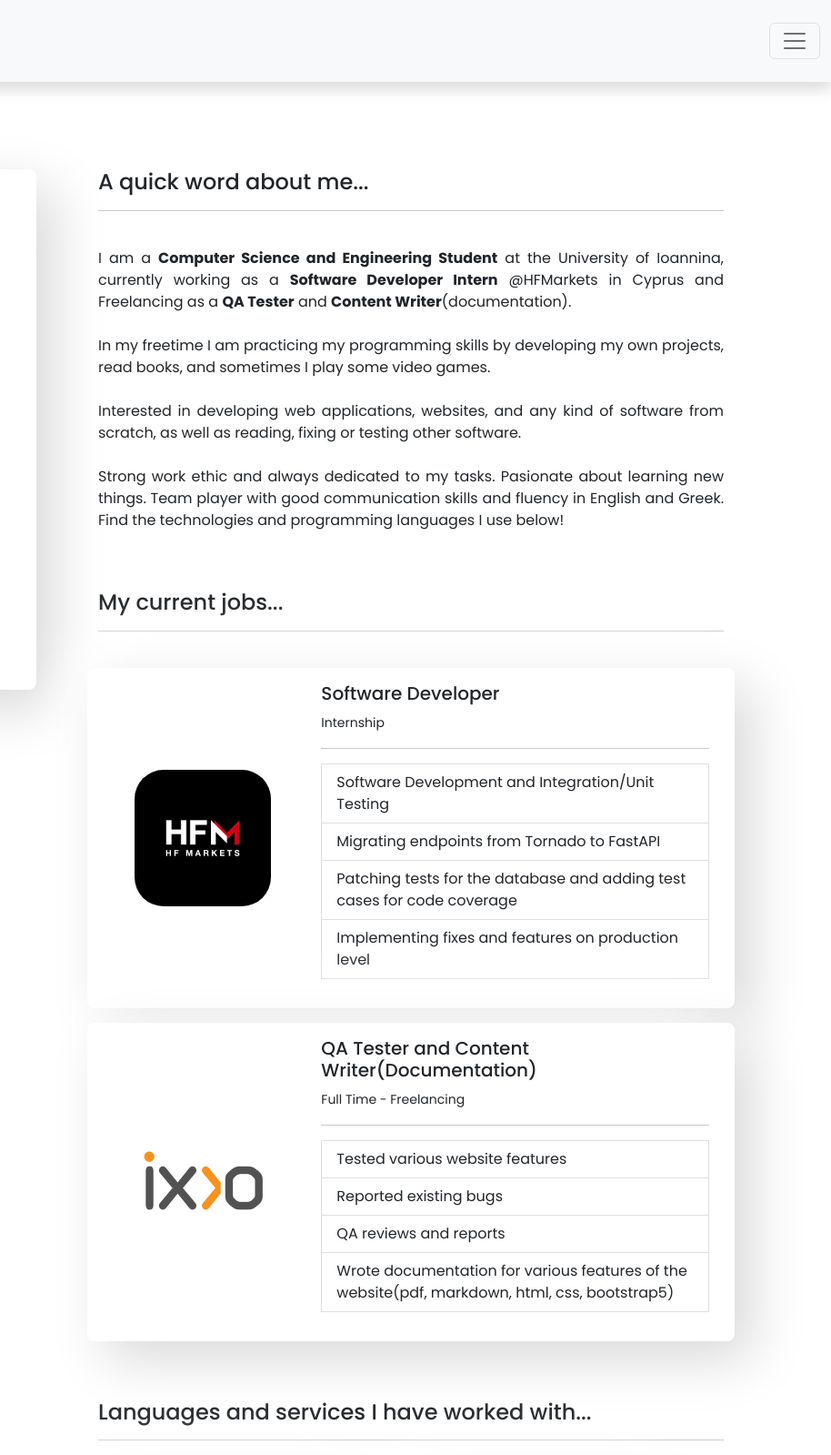
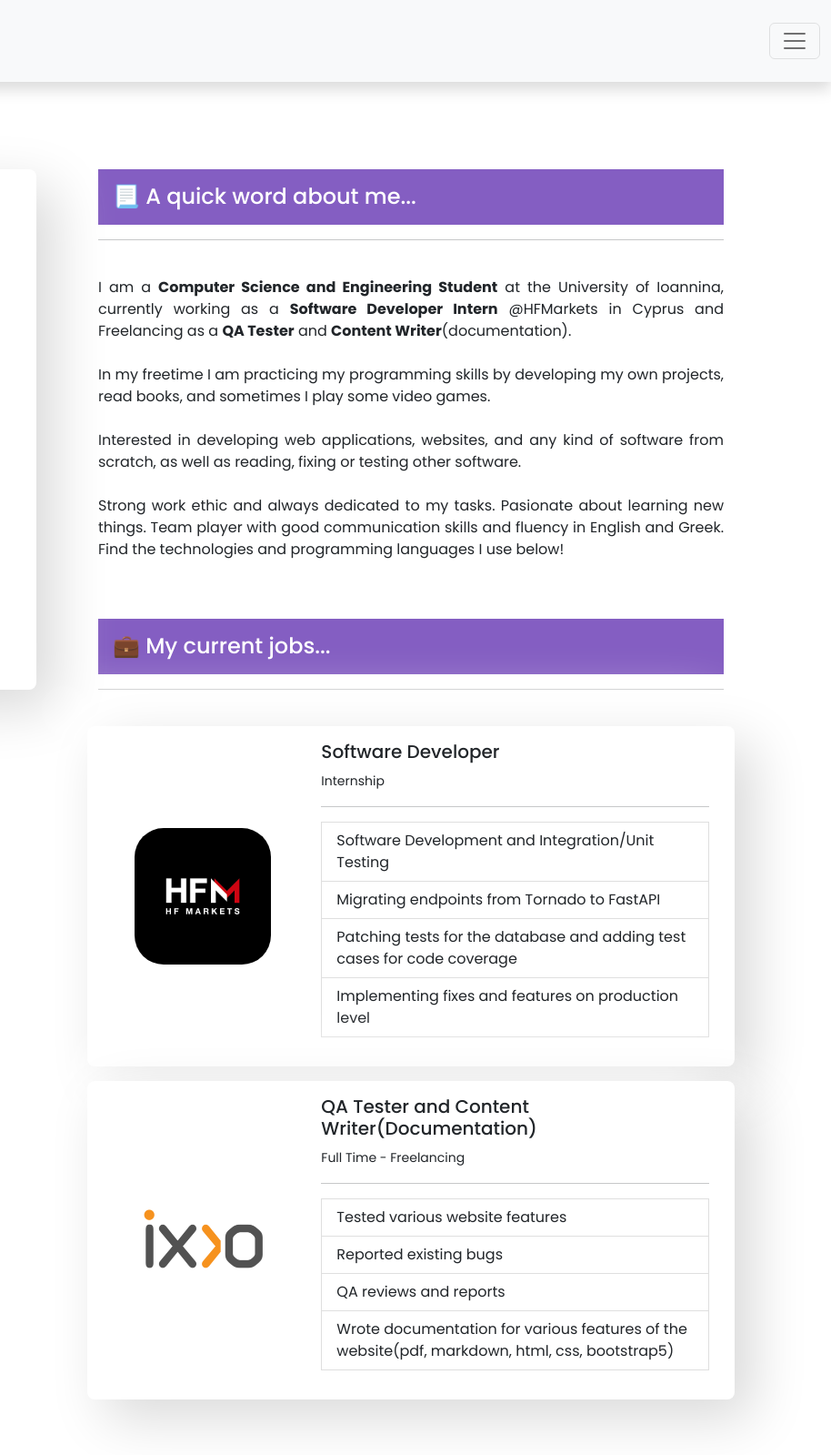
Before and after one commit to pettis1996/pettis1996.github.io, a plain HTML site: page index.html in a window 1280 px wide. Shown: the top 1599 px of the page at 91% size, 366-1280 px from the left. Drawn offline with Linux system fonts and the light colour scheme.

Commit message:
Update index.html

```diff
--- a/index.html
+++ b/index.html
@@ -111,8 +111,8 @@
                 </div>
             </div>
             <div class="col-lg-8">
-                <div class="h4">
-                    A quick word about me...
+                <div class="h4 text-bg-purple p-3">
+                    📃 A quick word about me...
                 </div>
                 <hr>
                 <br>
@@ -127,8 +127,8 @@
                     Find the technologies and programming languages I use below! <br>
                 </p>
                 <br><br>
-                <div class="h4">
-                    My current jobs...
+                <div class="h4 text-bg-purple p-3">
+                    💼 My current jobs...
                 </div>
                 <hr>
                 <br>
@@ -202,8 +202,8 @@
                     </div>
                 </div>
                 <br><br>
-                <div class="h4">
-                    Languages and services I have worked with...
+                <div class="h4 text-bg-purple p-3">
+                    💻 Languages and services I have worked with...
                 </div>
                 <hr>
                 <br>
@@ -390,8 +390,8 @@
 
                 </div>
                 <br><br>
-                <div class="h4">
-                    Some of my work from Github...
+                <div class="h4 text-bg-purple p-3">
+                    📈 Some of my work from Github...
                 </div>
                 <hr>
                 <br>
```
